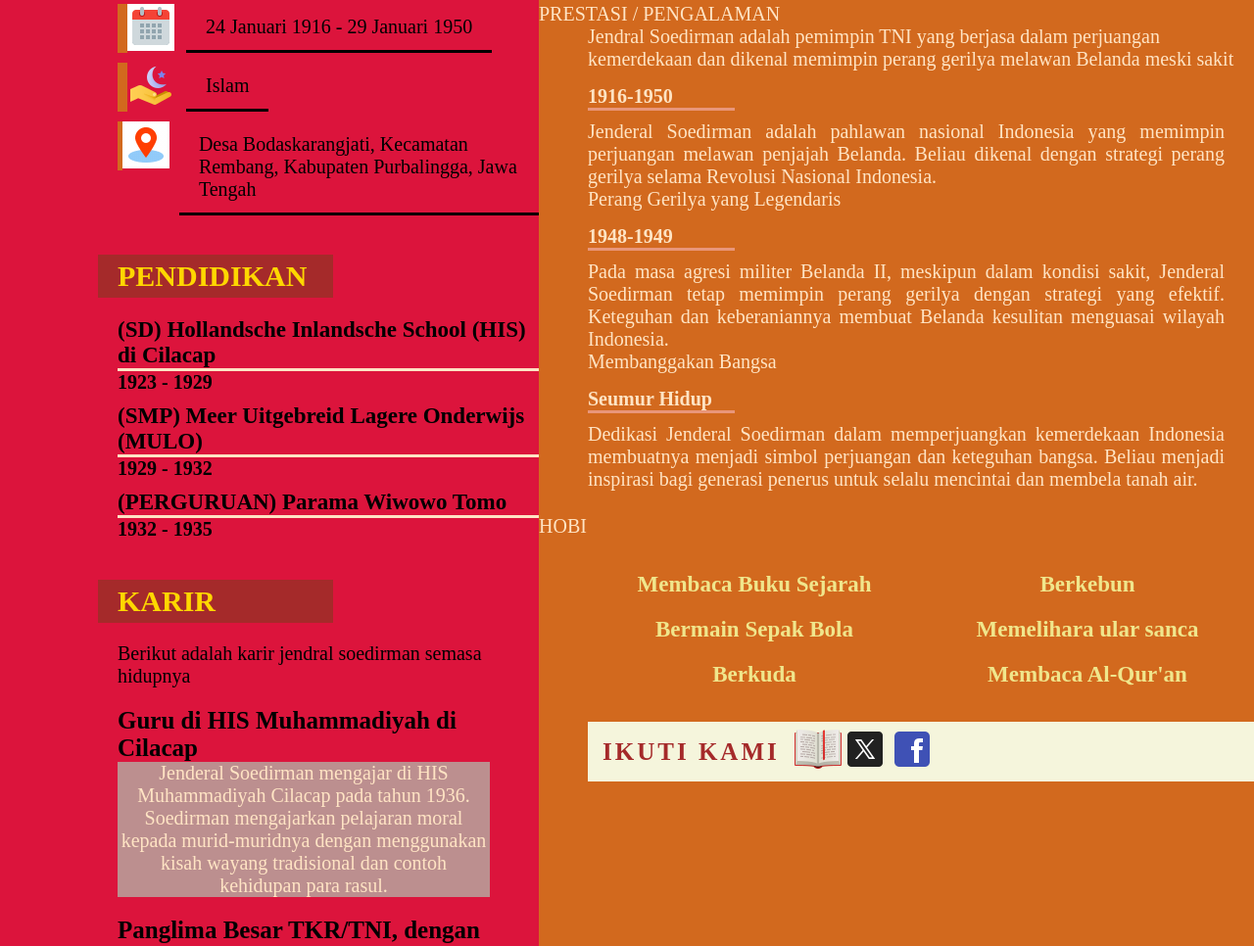
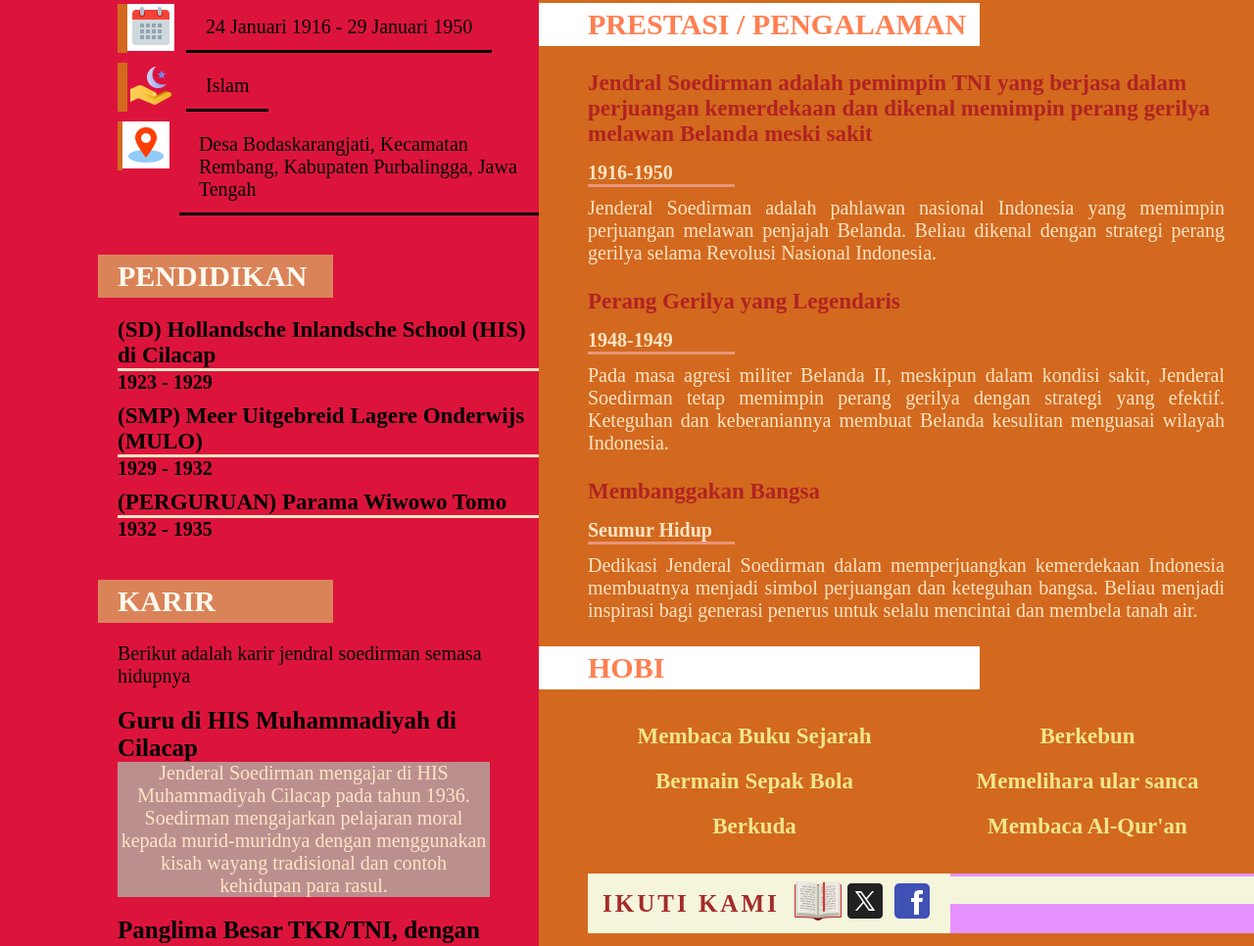
Before and after one commit to Safaana25/expomini-kelompok-jendral-sudirman, a plain HTML site: page index.html in a window 1280 px wide. Shown: the part 694-1660 px from the top of the page at 98% size. Drawn offline with Linux system fonts and the light colour scheme.

Commit message:
upgrade css

```diff
--- a/css/style.css
+++ b/css/style.css
@@ -20,8 +20,8 @@ body {
     margin-left: 100px;
 }
 .left-title-box {
-    background-color: brown;
-    color:gold;
+    background-color: #DA8359;
+    color: #FCFAEE;
     width: 220px;
     padding-left: 20px;
     padding-top: 5px;
@@ -97,7 +97,7 @@ body {
 }
 .name-container {
     margin-top: 150px;
-    text-align: -wekbit-right;
+    text-align: -webkit-right;
 }
 .name-profile {
     width: 700px;
@@ -166,7 +166,7 @@ body {
 .right-container {
     margin-top: 105px;
 }
-.right-little-box {
+.right-title-box {
     background-color: white;
     color: coral;
     width: 400px;
@@ -179,7 +179,7 @@ body {
 .right-value {
     margin-left: 50px;
 }
-.right-litte {
+.right-title {
     font-size: 23px;
     font-weight: bold;
     margin-top: 25px;
@@ -235,7 +235,7 @@ body {
     align-self: center;
     margin-right: 15px;
 }
-.sosmed-divide-master {
+.sosmed-divider-master {
     flex-grow: 1;
     margin-left: 15px;
 }
@@ -246,10 +246,10 @@ body {
 .sosmed-divider-first {
     margin-bottom: 10px;
     height: 3px;
-    background-color: rgb(130, 255, 255);
+    background-color: rgb(229, 146, 254);
 }
 .sosmed-divider-last {
     margin-top: 10px;
     height: 30px;
-    background-color: rgb(130, 255, 255);
+    background-color: rgb(229, 146, 254);
 }
```
